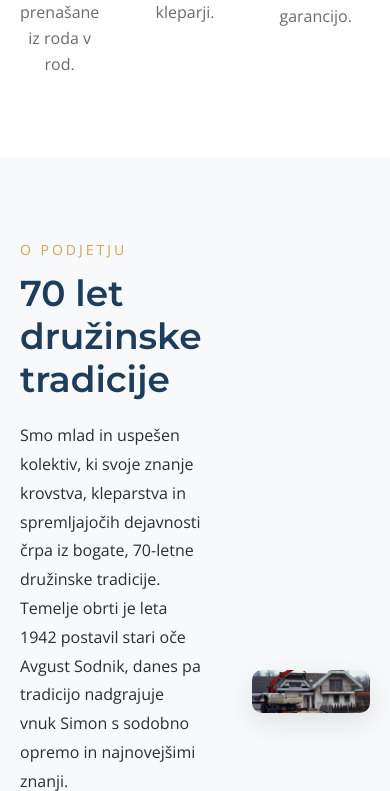
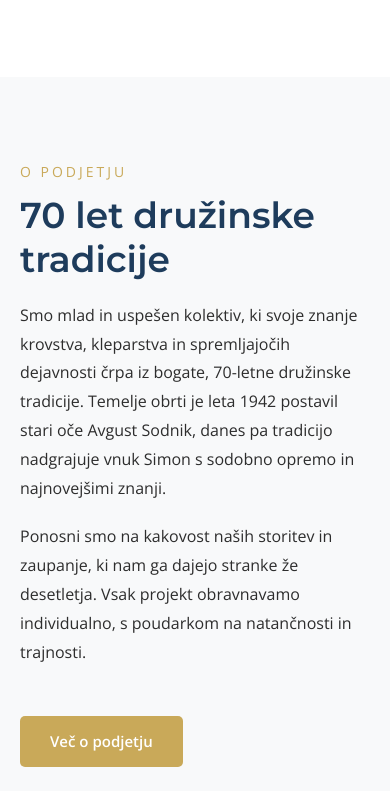
Before and after one commit to lejapetric/simon, a plain HTML site: page frontend/index.html in a window 390 px wide. Shown: the part 1209-2000 px from the top of the page. Drawn offline with nearby package versions, Linux system fonts and the light colour scheme; no server answers.

Commit message:
frontend

```diff
--- a/frontend/index.html
+++ b/frontend/index.html
@@ -12,7 +12,7 @@
     <div data-include="header.html"></div>
 
     <!-- HERO SECTION -->
-    <section class="hero" style="background: linear-gradient(135deg, #1e3c5c 0%, #0f2a3f 100%); min-height: 600px; display: flex; align-items: center; margin-top: 80px;">
+    <section class="hero" style="background: linear-gradient(135deg, #1e3c5c 0%, #0f2a3f 100%); min-height: 600px; display: flex; align-items: center;">
         <div class="container" style="text-align: center; color: white;">
             <h1 style="font-size: 56px; margin-bottom: 20px; font-weight: 700;">Stavbno kleparstvo <span style="color: #c9a959; display: block;">in krovstvo</span></h1>
             <p style="font-size: 20px; max-width: 700px; margin: 0 auto 30px; opacity: 0.95;">Že 70 let tradicije in kakovosti. Zanesljiv partner za vašo streho – od kleparskih izdelkov do celovitih krovskih rešitev.</p>
@@ -58,17 +58,17 @@
     </section>
 
     <!-- O NAS -->
-    <section class="section" style="padding: 80px 0; background: #f8f9fa;">
+    <section class="section about-section" style="padding: 80px 0; background: #f8f9fa;">
         <div class="container">
-            <div style="display: grid; grid-template-columns: 1fr 1fr; gap: 50px; align-items: center;">
-                <div>
+            <div class="about-grid" style="display: grid; grid-template-columns: 1fr 1fr; gap: 50px; align-items: center;">
+                <div class="about-text">
                     <span class="section-subtitle">O podjetju</span>
                     <h2 style="font-size: 36px; color: #1e3c5c; margin-bottom: 20px;">70 let družinske tradicije</h2>
                     <p style="margin-bottom: 20px; line-height: 1.8; color: #2d2d2d;">Smo mlad in uspešen kolektiv, ki svoje znanje krovstva, kleparstva in spremljajočih dejavnosti črpa iz bogate, 70-letne družinske tradicije. Temelje obrti je leta 1942 postavil stari oče Avgust Sodnik, danes pa tradicijo nadgrajuje vnuk Simon s sodobno opremo in najnovejšimi znanji.</p>
                     <p style="margin-bottom: 30px; line-height: 1.8; color: #2d2d2d;">Ponosni smo na kakovost naših storitev in zaupanje, ki nam ga dajejo stranke že desetletja. Vsak projekt obravnavamo individualno, s poudarkom na natančnosti in trajnosti.</p>
                     <a href="about.html" class="btn btn-primary">Več o podjetju</a>
                 </div>
-                <div>
+                <div class="about-image">
                     <img src="slike/domov/podjetje1.jpg" alt="Naše podjetje" style="width: 100%; border-radius: 10px; box-shadow: 0 10px 30px rgba(0,0,0,0.1);" onerror="this.src='https://via.placeholder.com/600x400?text=Podjetje'">
                 </div>
             </div>
@@ -211,7 +211,6 @@
                 <p style="font-size: 18px; max-width: 600px; margin: 0 auto 30px; opacity: 0.9;">Kontaktirajte nas še danes. Odgovorili vam bomo v najkrajšem možnem času.</p>
                 <div style="display: flex; gap: 20px; justify-content: center;">
                     <a href="contact.html" class="btn btn-primary">Pošljite povpraševanje</a>
-                    <a href="tel:+38631760594" class="btn btn-outline" style="border-color: white; color: white;">031 760 594</a>
                 </div>
             </div>
         </div>
--- a/frontend/style.css
+++ b/frontend/style.css
@@ -275,6 +275,23 @@ h1, h2, h3, h4 {
 
 .page-header .breadcrumb a:hover {
     text-decoration: underline;
+}
+
+/* ===== RESPONSIVE ZA O NAS SEKCIJO ===== */
+@media screen and (max-width: 900px) {
+    .about-grid {
+        grid-template-columns: 1fr !important;
+    }
+
+    .about-image {
+        grid-row: 2;
+        margin-top: 30px;
+    }
+
+    .about-text .btn {
+        margin-top: 20px;
+        display: inline-block;
+    }
 }
 
 /* ===== ABOUT PAGE STYLES ===== */
```
